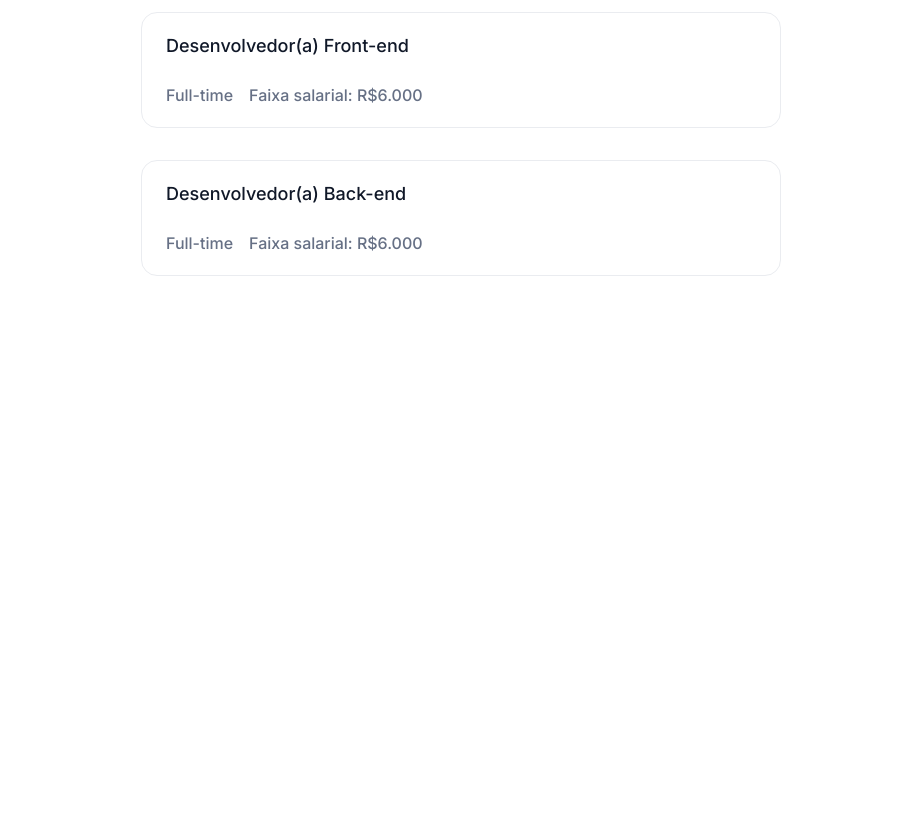
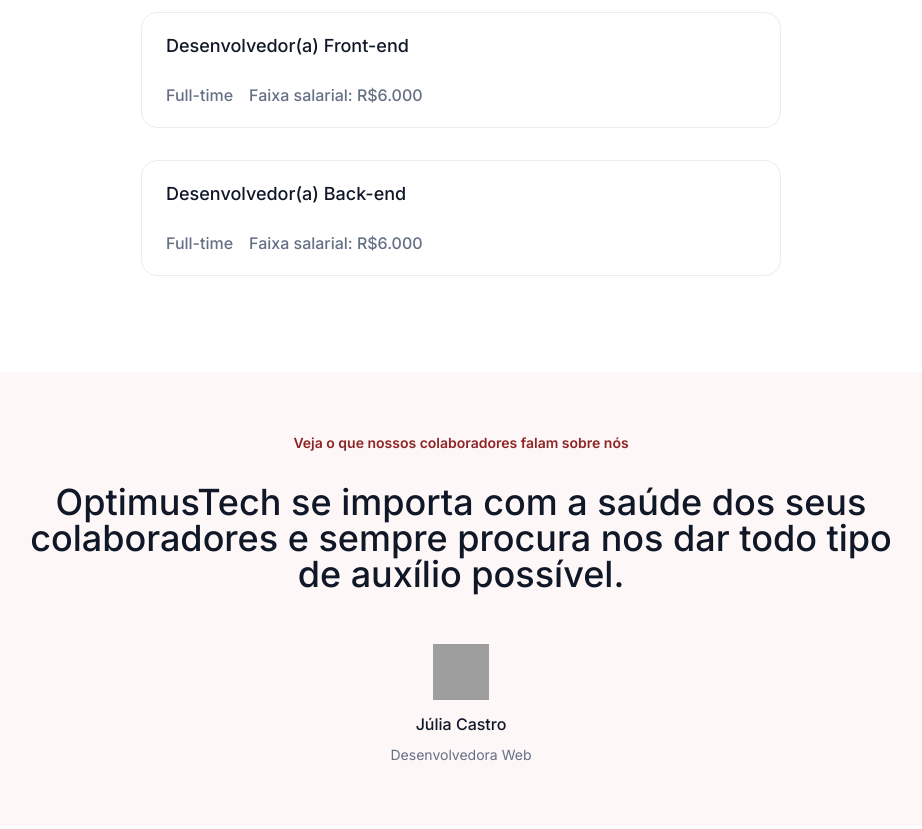
Before and after one commit to arthurburmann/optimum-tech, a plain HTML site: page index.html in a window 1280 px wide. Shown: the part 2165-2994 px from the top of the page, without its empty margins (179-1101 px from the left). Before the commit the page ends 2457 px from the top, so only its background shows below. Drawn offline with Linux system fonts and the light colour scheme; grey boxes are pictures that could not be loaded.

Commit message:
dia 06 - seven days of code / html e css

```diff
--- a/css/main.css
+++ b/css/main.css
@@ -113,6 +113,7 @@
 
 .vagas {
     padding: 0 25%;
+    margin-bottom: 96px;
 }
 
 .vagas__titulo-secao {
@@ -146,3 +147,52 @@
 .item-margin {
     margin-bottom: 4em;
 }
+
+/* DEPOIMENTOS */
+
+.depoimentos {
+    display: flex;
+    align-items: center;
+    justify-content: center;
+    margin-bottom: 96px;
+}
+
+.depoimentos .container {
+    display: flex;
+    flex-direction: column;
+    align-items: center;
+    margin: 0 10%;
+    padding: 4em;
+    gap: 1em;
+    background: rgba(196, 25, 25, 0.03);
+    border-radius: 16px;
+}
+
+.depoimentos__destaque {
+    font-size: 14px;
+    font-weight: 600;
+    color: var(--marrom);
+}
+
+.depoimentos__titulo {
+    font-size: 36px;
+    font-weight: 500;
+    color: var(--preto);
+    text-align: center;
+    padding: 0.5em 0 1em 0;
+}
+
+.depoimentos__perfil-imagem {
+    height: 56px;
+    width: 56px;
+}
+
+.depoimentos__perfil-nome {
+    font-weight: 500;
+    color: var(--preto);
+}
+
+.depoimentos__perfil-cargo {
+    font-size: 14px;
+    color: var(--cinza);
+}
--- a/index.html
+++ b/index.html
@@ -121,6 +121,16 @@
                 </div>
             </div>
         </section>
+
+        <section class="depoimentos">
+            <div class="container">
+                <span class="depoimentos__destaque">Veja o que nossos colaboradores falam sobre nós</span>
+                <span class="depoimentos__titulo">OptimusTech se importa com a saúde dos seus colaboradores e sempre procura nos dar todo tipo de auxílio possível.</span>
+                <img class="depoimentos__perfil-imagem" src="img/avatar.svg">
+                <span class="depoimentos__perfil-nome">Júlia Castro</span>
+                <span class="depoimentos__perfil-cargo">Desenvolvedora Web</span>
+            </div>
+        </section>
     </main>
 
 </body>
```
Also changed, not shown: 1 other file.
